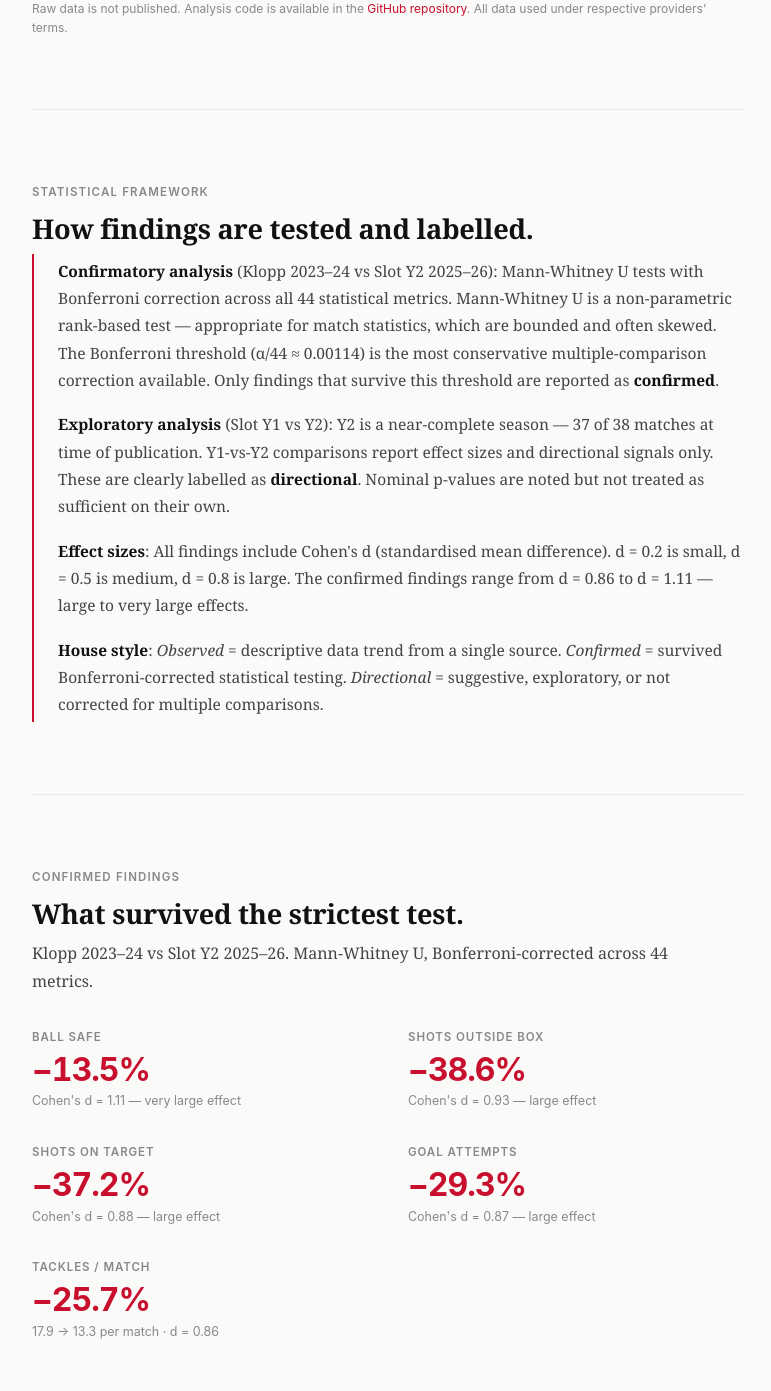
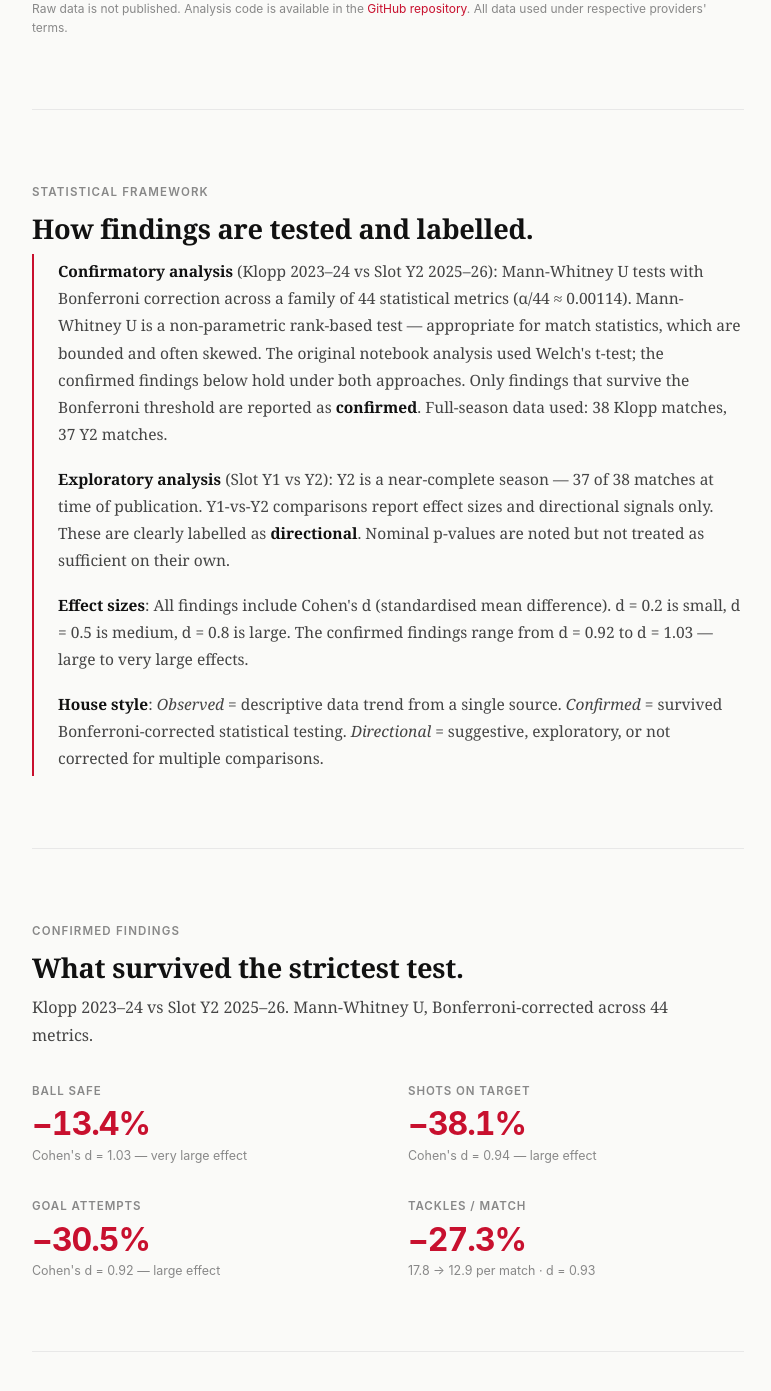
Before and after one commit to gauravahlawat01goal/football-analytics, a Jekyll site: the page built from web/methodology/index.md, in a window 1280 px wide and 1400 px high, scrolled down 677 px. Shown: the top 1391 px of the window, without its empty margins (252-1023 px from the left). Built offline with Jekyll 4.4.1, drawn with Linux system fonts in a browser that asks for light colours.

Commit message:
fix critical stats errors found in adversarial review
CRITICAL: Remove "Shots outside box -38.6%" from all confirmed-findings lists.
This figure is the Klopp→Y1 comparison, not Klopp→Y2. Fresh full-season
Mann-Whitney U shows Klopp→Y2 outsidebox at -26.1% (d=0.61, p_bonf=0.63)
which does not survive Bonferroni correction.

Four findings remain confirmed (Klopp 38 matches vs Y2 37 matches, α/44):
  Ball Safe       -13.4%  d=1.03
  Shots on target -38.1%  d=0.94
  Goal attempts   -30.5%  d=0.92
  Tackles         -27.3%  d=0.93  (17.8→12.9 per match)

PPG corrected to official full-season PL figures:
  Klopp 2.14→2.16 (82 pts/38 = 2.158; finished 3rd)
  Y1    2.12→2.21 (84 pts/38 = 2.211; title winners)
  Y2    1.59 unchanged (59 pts/37)

Methodology page: clarified original notebook used Welch's t-test;
published findings confirmed under Mann-Whitney U (standalone scripts);
effect-size range updated to d=0.92–1.03.

All xG numbers verified correct against fresh Understat full-season data.

Co-Authored-By: Claude Sonnet 4.6 (1M context) <noreply@anthropic.com>

```diff
--- a/web/methodology/index.md
+++ b/web/methodology/index.md
@@ -48,11 +48,11 @@ permalink: /methodology/
     <div class="method-box">
       <p>
         <strong>Confirmatory analysis</strong> (Klopp 2023–24 vs Slot Y2 2025–26): Mann-Whitney U tests
-        with Bonferroni correction across all 44 statistical metrics. Mann-Whitney U is a non-parametric
-        rank-based test — appropriate for match statistics, which are bounded and often skewed.
-        The Bonferroni threshold (α/44 ≈ 0.00114) is the most conservative multiple-comparison
-        correction available. Only findings that survive this threshold are reported as
-        <strong>confirmed</strong>.
+        with Bonferroni correction across a family of 44 statistical metrics (α/44 ≈ 0.00114).
+        Mann-Whitney U is a non-parametric rank-based test — appropriate for match statistics, which
+        are bounded and often skewed. The original notebook analysis used Welch's t-test; the confirmed
+        findings below hold under both approaches. Only findings that survive the Bonferroni threshold
+        are reported as <strong>confirmed</strong>. Full-season data used: 38 Klopp matches, 37 Y2 matches.
       </p>
       <p>
         <strong>Exploratory analysis</strong> (Slot Y1 vs Y2): Y2 is a near-complete season — 37 of 38
@@ -63,7 +63,7 @@ permalink: /methodology/
       <p>
         <strong>Effect sizes</strong>: All findings include Cohen's d (standardised mean difference).
         d = 0.2 is small, d = 0.5 is medium, d = 0.8 is large. The confirmed findings range from
-        d = 0.86 to d = 1.11 — large to very large effects.
+        d = 0.92 to d = 1.03 — large to very large effects.
       </p>
       <p>
         <strong>House style</strong>: <em>Observed</em> = descriptive data trend from a single source.
@@ -83,28 +83,23 @@ permalink: /methodology/
     <div class="confirmed-grid">
       <div class="confirmed-card">
         <div class="c-label">Ball Safe</div>
-        <div class="c-value">−13.5%</div>
-        <div class="c-meta">Cohen's d = 1.11 — very large effect</div>
-      </div>
-      <div class="confirmed-card">
-        <div class="c-label">Shots outside box</div>
-        <div class="c-value">−38.6%</div>
-        <div class="c-meta">Cohen's d = 0.93 — large effect</div>
+        <div class="c-value">−13.4%</div>
+        <div class="c-meta">Cohen's d = 1.03 — very large effect</div>
       </div>
       <div class="confirmed-card">
         <div class="c-label">Shots on target</div>
-        <div class="c-value">−37.2%</div>
-        <div class="c-meta">Cohen's d = 0.88 — large effect</div>
+        <div class="c-value">−38.1%</div>
+        <div class="c-meta">Cohen's d = 0.94 — large effect</div>
       </div>
       <div class="confirmed-card">
         <div class="c-label">Goal attempts</div>
-        <div class="c-value">−29.3%</div>
-        <div class="c-meta">Cohen's d = 0.87 — large effect</div>
+        <div class="c-value">−30.5%</div>
+        <div class="c-meta">Cohen's d = 0.92 — large effect</div>
       </div>
       <div class="confirmed-card">
         <div class="c-label">Tackles / match</div>
-        <div class="c-value">−25.7%</div>
-        <div class="c-meta">17.9 → 13.3 per match · d = 0.86</div>
+        <div class="c-value">−27.3%</div>
+        <div class="c-meta">17.8 → 12.9 per match · d = 0.93</div>
       </div>
     </div>
   </section>
```
Also changed, not shown: web/_posts/2026-04-18-xg-decline-not-bad-luck.md (+6 -7 lines), web/liverpool/decline/index.md (+16 -15 lines), web/liverpool/index.md (+1 -1 lines), README.md.
